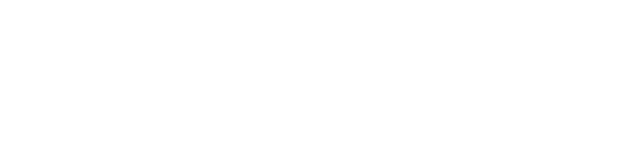
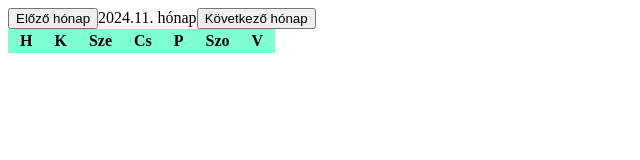
Before and after one commit to Musza202/esemenynaptar, a plain HTML site: page index.html in a window 1280 px wide. Shown: the whole page, without its empty margins (0-640 px from the left). Drawn offline with Linux system fonts and the light colour scheme.

Commit message:
2.Ütem kész

```diff
--- a/index.html
+++ b/index.html
@@ -8,7 +8,20 @@
     <script src="script.js" defer></script>
 </head>
 <body>
-    <div></div>
-    <table id="ki"></table>
+    <div><button>Előző hónap</button><span id="honap">2024.11. hónap</span><button>Következő hónap</button></div>
+    <table>
+        <thead>
+            <th>H</th>
+            <th>K</th>
+            <th>Sze</th>
+            <th>Cs</th>
+            <th>P</th>
+            <th>Szo</th>
+            <th>V</th>
+        </thead>
+        <tbody id="ki">
+
+        </tbody>
+    </table>
 </body>
 </html>
--- a/style.css
+++ b/style.css
@@ -0,0 +1,13 @@
+th{
+    padding-left:10px;
+    padding-right: 10px;
+
+    grid: 1px;
+}
+table{
+    background-color: aquamarine;
+}
+td{
+    background-color: dimgrey;
+    padding: 5px;
+}
```
